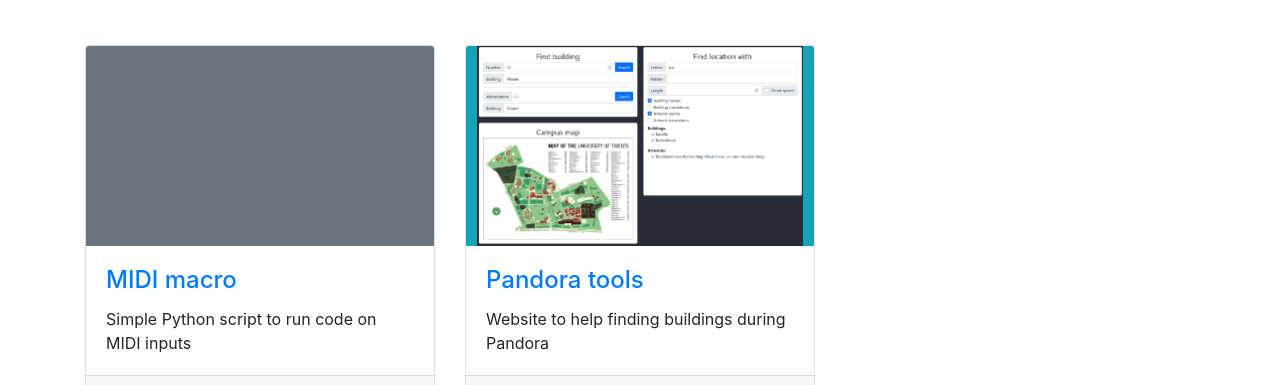
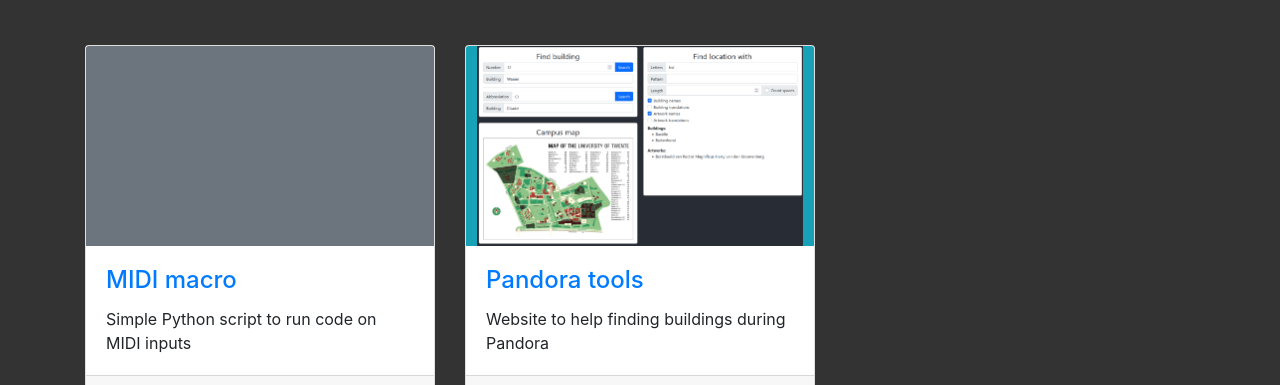
Before and after one commit to Davvos11/dovatvis.nl, a plain HTML site: page index.html in a window 1280 px wide. Shown: the part 1221-1606 px from the top of the page. Drawn offline with nearby package versions, Linux system fonts and the dark colour scheme.

Commit message:
add dark mode

```diff
--- a/styles/index.css
+++ b/styles/index.css
@@ -1,3 +1,9 @@
+@media (prefers-color-scheme: dark) {
+    body {
+        background-color: #333; /* Dark gray background */
+    }
+}
+
 #cards .card-img-top {
     height: 200px;
 }
```
